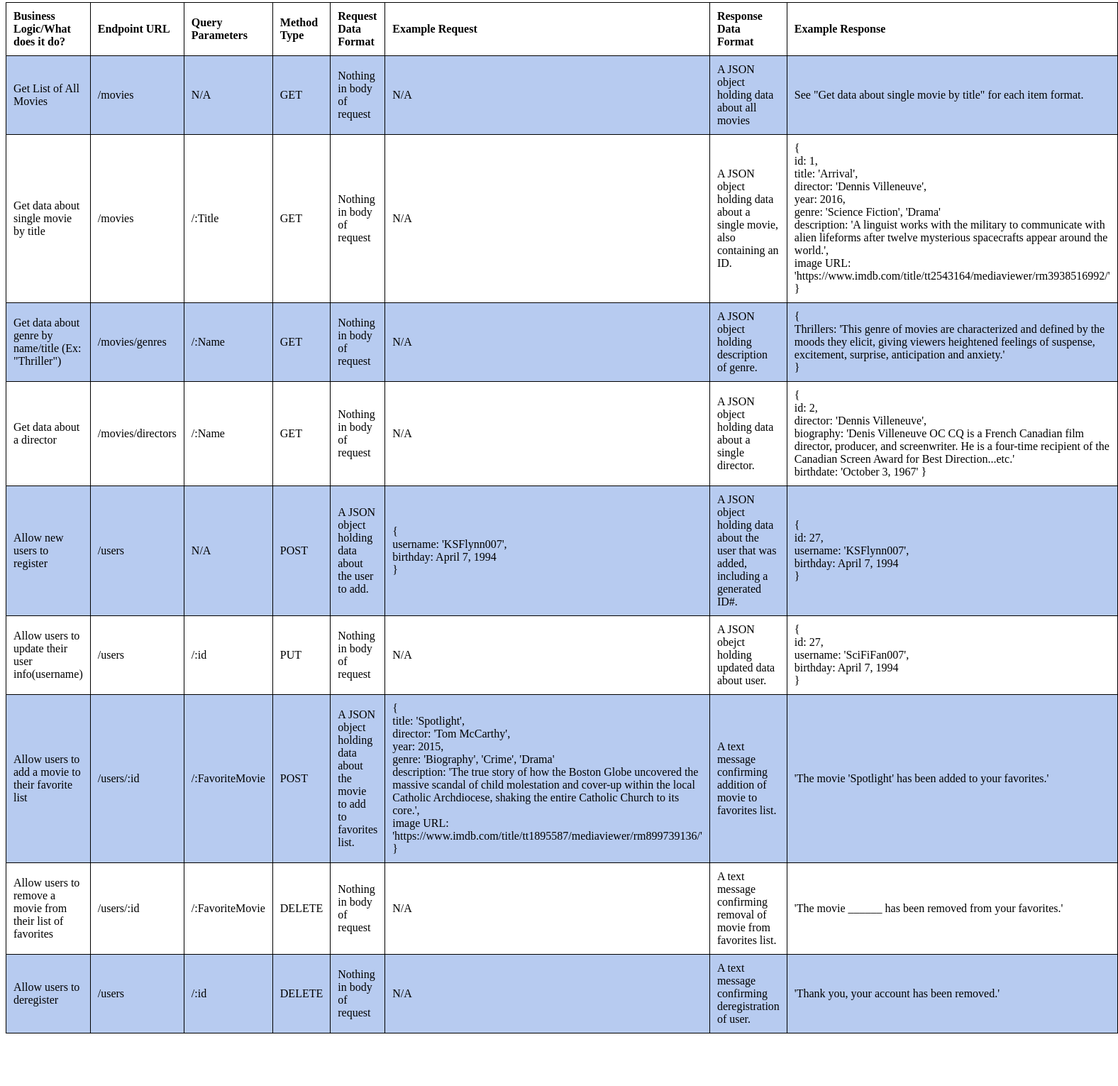
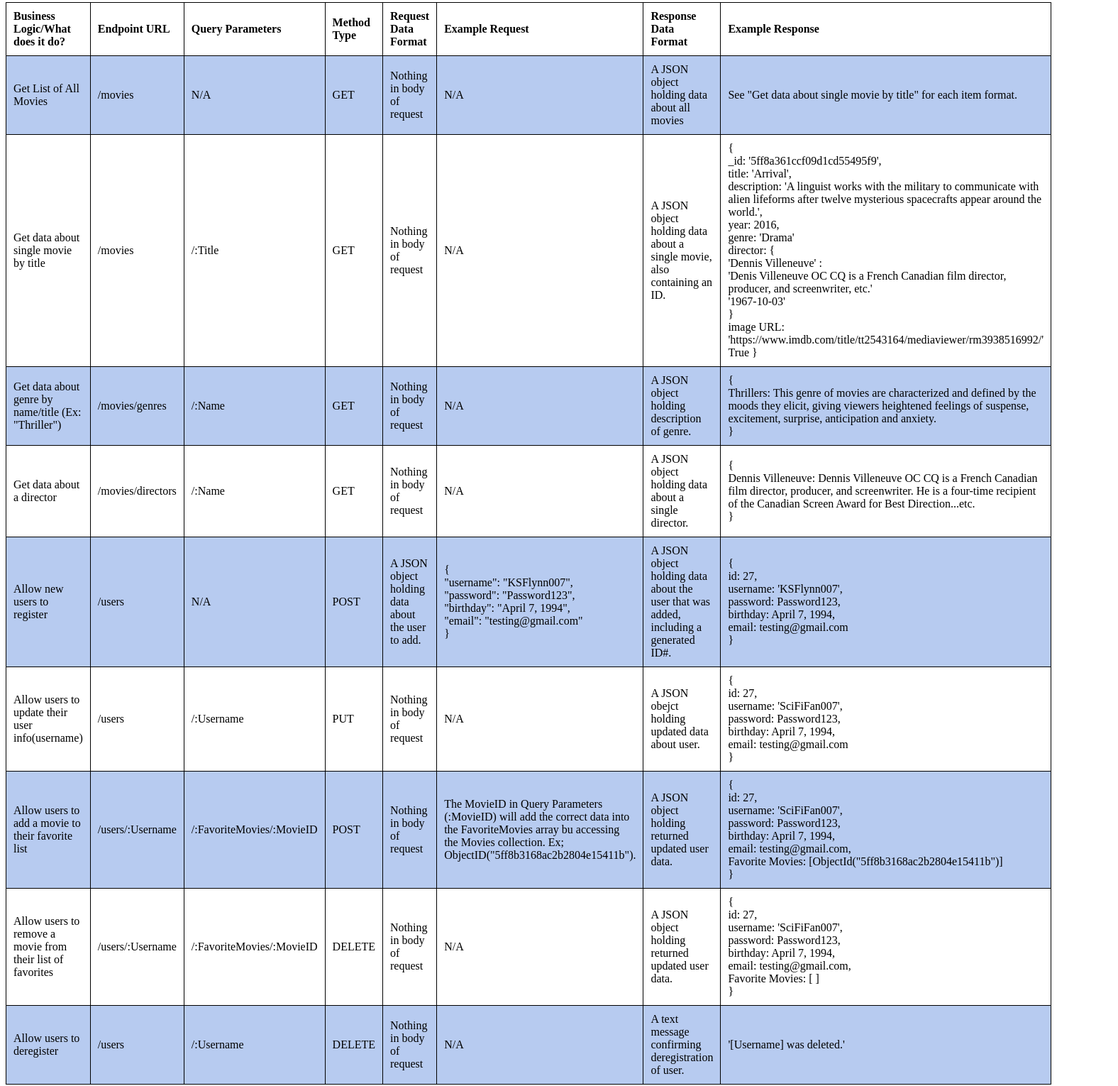
Before and after one commit to warpedpuppy/kf-data-security, a website: page public/documentation.html in a window 1280 px wide. Shown: the part 180-1710 px from the top of the page at 71% size, 1576 px wide, since content can reach past the window. Before the commit the page ends 1644 px from the top, so only its background shows below. Drawn offline with Linux system fonts and the light colour scheme.

Commit message:
Finalizing endpoints & docs
updated documentation to match new endpoints in index.js - issue with GET FavoriteMovies and POST to FavoriteMovies, I think that the logic is wrong, or I'm not understanding how to test it correctly in Postman

```diff
--- a/index.js
+++ b/index.js
@@ -154,7 +154,7 @@ app.put('/users/:Username', (req, res) => {
 });
 
 //allow users to add a movie to their favorite list - EXACT SAME CODE AS REMOVE MOVIE, EXCEPT NEEDS $PULL OPERATOR!
-app.post('/users/:Username/Movies/:MovieID', (req, res) => {
+app.post('/users/:Username/FavoriteMovies/:MovieID', (req, res) => {
     Users.findOneAndUpdate({ Username: req.params.Username }, {
         $push: { FavoriteMovies: req.params.MovieID }
     },
@@ -170,7 +170,7 @@ app.post('/users/:Username/Movies/:MovieID', (req, res) => {
 });
 
 //allow users to remove a movie from their favorite list
-app.delete('/users/:Username/Movies/:MovieID', (req, res) => {
+app.delete('/users/:Username/FavoriteMovies/:MovieID', (req, res) => {
     Users.findOneAndUpdate({ Username: req.params.Username }, {
         $pull: { FavoriteMovies: req.params.MovieID }
     },
--- a/public/documentation.html
+++ b/public/documentation.html
@@ -51,14 +51,20 @@
                     <td>A JSON object holding data about a single movie, also containing an ID.</td>
                     <td>
                         <span class="curlyBrace">{</span>
-                        <span class="id">id: 1,</span>
+                        <span class="id">_id: '5ff8a361ccf09d1cd55495f9',</span>
                         <span class="name">title: 'Arrival',</span>
-                        <span class="director">director: 'Dennis Villeneuve',</span>
-                        <span class="year">year: 2016,</span>
-                        <span class="genre">genre: 'Science Fiction', 'Drama'</span>
                         <span class="description">description: 'A linguist works with the military to communicate with alien lifeforms after
                             twelve mysterious spacecrafts appear around the world.',</span>
+                        <span class="year">year: 2016,</span>
+                        <span class="genre">genre: 'Drama'</span>
+                        <span class="director">director: { </span>
+                        <span class="director-name">'Dennis Villeneuve' :</span>
+                        <span class="director-bio">'Denis Villeneuve OC CQ is a French Canadian film director, producer, and screenwriter,
+                            etc.'</span>
+                        <span class="director-birthdate">'1967-10-03'</span>
+                        <span class="director">}</span>
                         <span class="imgURL">image URL: 'https://www.imdb.com/title/tt2543164/mediaviewer/rm3938516992/'</span>
+                        <span class="featured">True</span>
                         <span class="curly-brace">}</span>
                     </td>
                 </tr>
@@ -72,8 +78,8 @@
                     <td>A JSON object holding description of genre.</td>
                     <td>
                         <span class="curlyBrace">{</span>
-                        <span class="genre-descrption">Thrillers: 'This genre of movies are characterized and defined by the moods they elicit, giving viewers heightened feelings of suspense,
-                        excitement, surprise, anticipation and anxiety.'</span>
+                        <span class="genre-descrption">Thrillers: This genre of movies are characterized and defined by the moods they elicit, giving viewers heightened feelings of suspense,
+                        excitement, surprise, anticipation and anxiety.</span>
                         <span class="curlyBrace">}</span>
                  </td>
                 </tr>
@@ -87,11 +93,8 @@
                     <td>A JSON object holding data about a single director.</td>
                     <td>
                         <span class="curlyBrace">{</span>
-                        <span class="id">id: 2,</span>
-                        <span class="director">director: 'Dennis Villeneuve',</span>
-                        <span class="director-bio">biography: 'Denis Villeneuve OC CQ is a French Canadian film director, producer, and screenwriter.
-                        He is a four-time recipient of the Canadian Screen Award for Best Direction...etc.'</span>
-                        <span class="director-DOB">birthdate: 'October 3, 1967'</span>
+                        <span class="director-bio">Dennis Villeneuve: Dennis Villeneuve OC CQ is a French Canadian film director, producer, and screenwriter.
+                        He is a four-time recipient of the Canadian Screen Award for Best Direction...etc.</span>
                         <span class="curly-brace">}</span>
                     </td>
                 </tr>
@@ -103,23 +106,27 @@
                     <td>A JSON object holding data about the user to add.</td>
                     <td>
                         <span class="curlyBrace">{</span>
-                        <span class="user-name">username: 'KSFlynn007',</span>
-                        <span class="user-birthday">birthday: April 7, 1994 </span>
-                        <span class="curly-brace">}</span>
+                        <span class="user-name">"username": "KSFlynn007",</span>
+                        <span class="user-password">"password": "Password123",</span>
+                        <span class="user-birthday">"birthday": "April 7, 1994",</span>
+                        <span class="user-email">"email": "testing@gmail.com"</span>
+                        <span class="curlyBrace">}</span>
                     </td>
                     <td>A JSON object holding data about the user that was added, including a generated ID#.</td>
                     <td>
                         <span class="curlyBrace">{</span>
                         <span class="id">id: 27,</span>
                         <span class="user-name">username: 'KSFlynn007',</span>
-                        <span class="user-birthday">birthday: April 7, 1994 </span>
-                        <span class="curly-brace">}</span>
+                        <span class="user-password">password: Password123,</span>
+                        <span class="user-birthday">birthday: April 7, 1994,</span>
+                        <span class="user-email">email: testing@gmail.com</span>
+                        <span class="curlyBrace">}</span>
                     </td>
                 </tr>
                 <tr>
                     <td>Allow users to update their user info(username)</td>
                     <td>/users</td>
-                    <td>/:id</td>
+                    <td>/:Username</td>
                     <td>PUT</td>
                     <td>Nothing in body of request</td>
                     <td>N/A</td>
@@ -128,49 +135,60 @@
                         <span class="curlyBrace">{</span>
                         <span class="id">id: 27,</span>
                         <span class="user-name">username: 'SciFiFan007',</span>
-                        <span class="user-birthday">birthday: April 7, 1994 </span>
-                        <span class="curly-brace">}</span>
+                        <span class="user-password">password: Password123,</span>
+                        <span class="user-birthday">birthday: April 7, 1994,</span>
+                        <span class="user-email">email: testing@gmail.com</span>
+                        <span class="curlyBrace">}</span>
                     </td>
                 </tr>
                 <tr>
                     <td>Allow users to add a movie to their favorite list</td>
-                    <td>/users/:id</td>
-                    <td>/:FavoriteMovie</td>
+                    <td>/users/:Username</td>
+                    <td>/:FavoriteMovies/:MovieID</td>
                     <td>POST</td>
-                    <td>A JSON object holding data about the movie to add to favorites list.</td>
+                    <td>Nothing in body of request</td>
+                    <td>The MovieID in Query Parameters (:MovieID) will add the correct data into the FavoriteMovies array bu accessing the Movies collection.
+                         Ex; ObjectID("5ff8b3168ac2b2804e15411b").</td>
+                    <td>A JSON object holding returned updated user data.</td>
                     <td>
                         <span class="curlyBrace">{</span>
-                        <span class="name">title: 'Spotlight',</span>
-                        <span class="director">director: 'Tom McCarthy',</span>
-                        <span class="year">year: 2015,</span>
-                        <span class="genre">genre: 'Biography', 'Crime', 'Drama'</span>
-                        <span class="description">description: 'The true story of how the Boston Globe uncovered the massive scandal of child
-                        molestation and cover-up within the local Catholic Archdiocese, shaking the entire Catholic Church to its core.',</span>
-                        <span class="imgURL">image URL: 'https://www.imdb.com/title/tt1895587/mediaviewer/rm899739136/'</span>
-                        <span class="curly-brace">}</span>
+                        <span class="id">id: 27,</span>
+                        <span class="user-name">username: 'SciFiFan007',</span>
+                        <span class="user-password">password: Password123,</span>
+                        <span class="user-birthday">birthday: April 7, 1994,</span>
+                        <span class="user-email">email: testing@gmail.com,</span>
+                        <span class="user-favorites">Favorite Movies: [ObjectId("5ff8b3168ac2b2804e15411b")]</span>
+                        <span class="curlyBrace">}</span>
                     </td>
-                    <td>A text message confirming addition of movie to favorites list.</td>
-                    <td>'The movie 'Spotlight' has been added to your favorites.'</td>
                 </tr>
                 <tr>
                     <td>Allow users to remove a movie from their list of favorites</td>
-                    <td>/users/:id</td>
-                    <td>/:FavoriteMovie</td>
+                    <td>/users/:Username</td>
+                    <td>/:FavoriteMovies/:MovieID</td>
                     <td>DELETE</td>
                     <td>Nothing in body of request</td>
                     <td>N/A</td>
-                    <td>A text message confirming removal of movie from favorites list.</td>
-                    <td>'The movie ______ has been removed from your favorites.'</td>
+                    <td>A JSON object holding returned updated user data.</td>
+                    <td>
+                        <span class="curlyBrace">{</span>
+                        <span class="id">id: 27,</span>
+                        <span class="user-name">username: 'SciFiFan007',</span>
+                        <span class="user-password">password: Password123,</span>
+                        <span class="user-birthday">birthday: April 7, 1994,</span>
+                        <span class="user-email">email: testing@gmail.com,</span>
+                        <span class="user-favorites">Favorite Movies: [ ]</span>
+                        <span class="curlyBrace">}</span>
+                    </td>
                 </tr>
                 <tr>
                     <td>Allow users to deregister</td>
                     <td>/users</td>
-                    <td>/:id</td>
+                    <td>/:Username</td>
                     <td>DELETE</td>
                     <td>Nothing in body of request</td>
                     <td>N/A</td>
                     <td>A text message confirming deregistration of user.</td>
-                    <td>'Thank you, your account has been removed.'</td>
+                    <td>'[Username] was deleted.'</td>
                 </tr>
             </table>
         </div>
```
